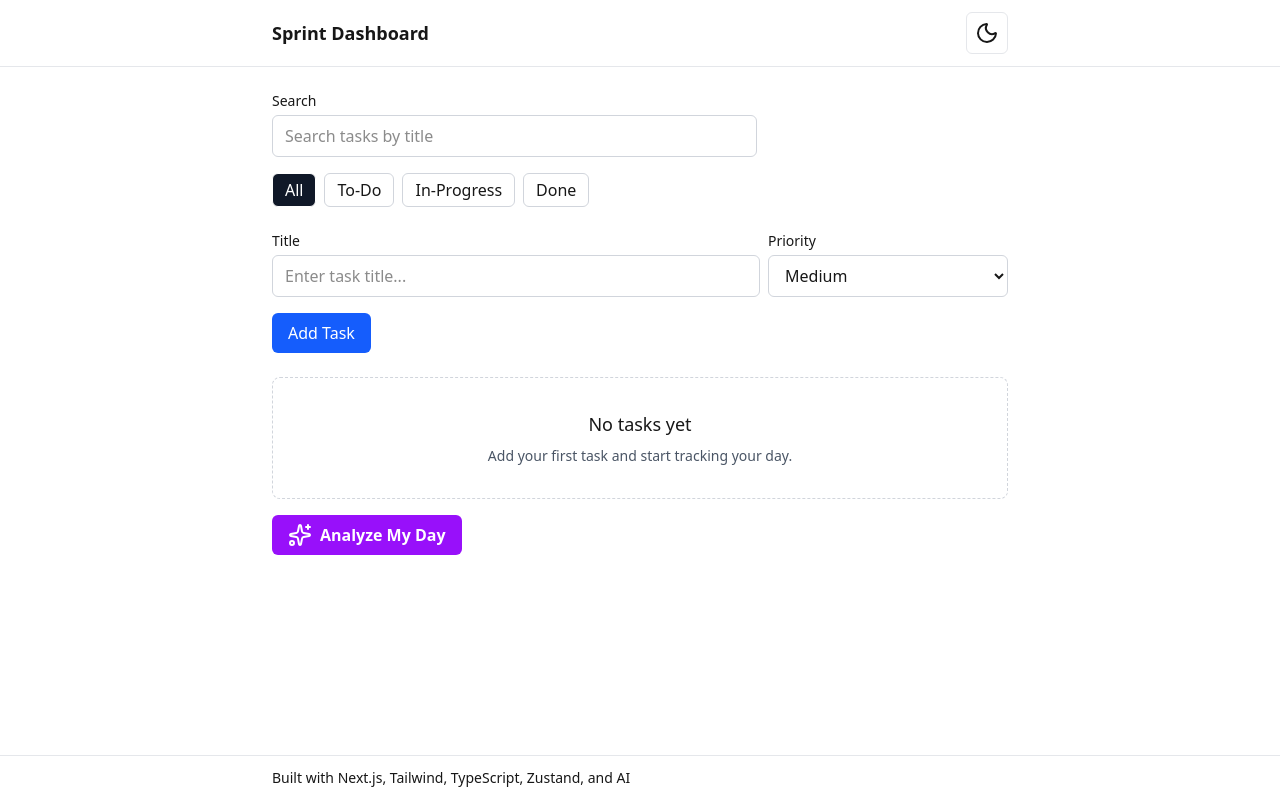
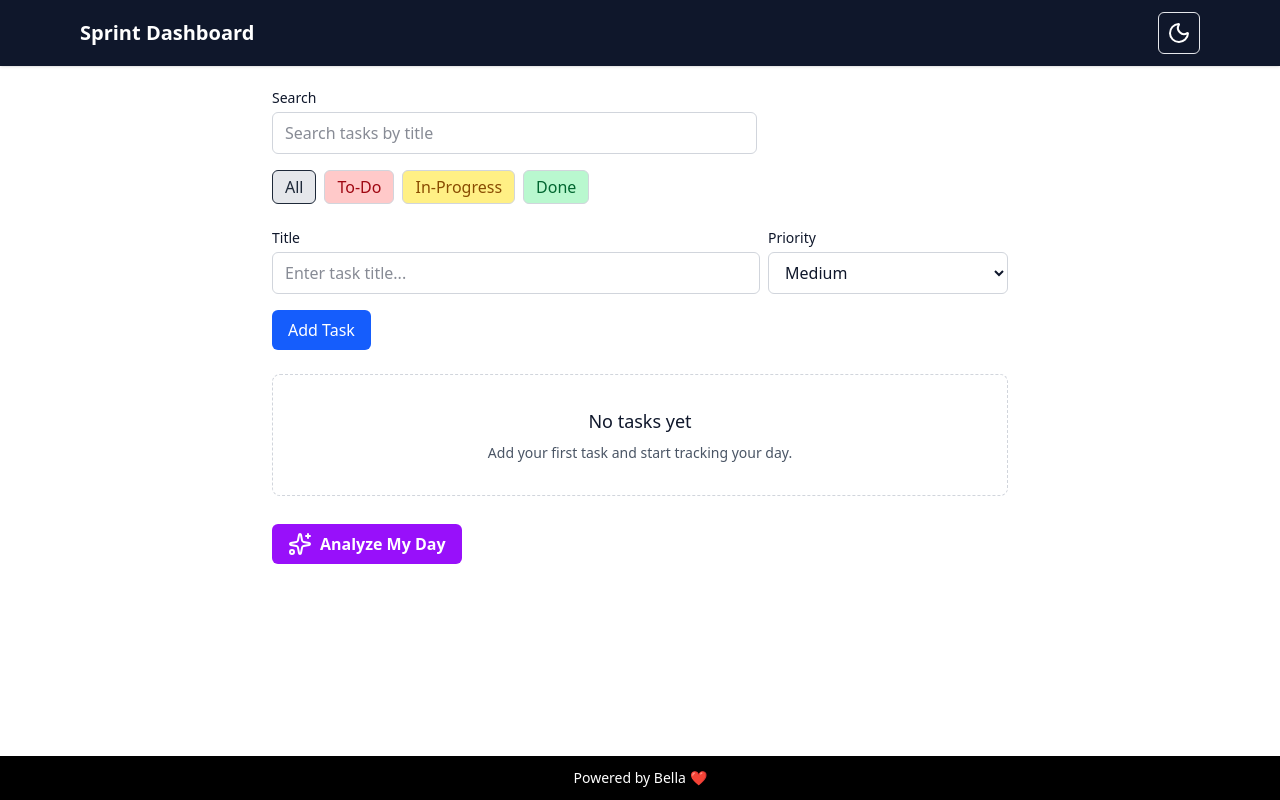
Before and after one commit to BellaZubby/todo-frontend-app, a Next.js app: page / in a window 1280 px wide. Built offline with nearby package versions, Linux system fonts and the light colour scheme.

Commit message:
style: update UI with color-coded filters, fixed black footer, and sticky header

```diff
--- a/app/components/AnalyzeButton.tsx
+++ b/app/components/AnalyzeButton.tsx
@@ -63,7 +63,7 @@ const AnalyzeButton = ({ tasks }: AnalyzeButtonProp) => {
       <button
         onClick={analyze}
         disabled={loading || !!result}
-        className={`inline-flex items-center gap-2 rounded-md text-white font-semibold px-4 py-2 ${loading || result ? "bg-purple-400 text-white cursor-not-allowed": "bg-purple-600 text-white hover:bg-purple-700"} `}
+        className={`inline-flex items-center gap-2 rounded-md text-white font-semibold px-4 py-2 ${loading || result ? "bg-purple-400 text-white cursor-not-allowed": "bg-purple-600 text-white hover:bg-purple-700 cursor-pointer"} `}
       >
         <Sparkles aria-hidden /> {loading ? "Analyzing" : "Analyze My Day"}
       </button>
--- a/app/components/Filters.tsx
+++ b/app/components/Filters.tsx
@@ -14,19 +14,38 @@ const Filters = () => {
     "In-Progress",
     "Done",
   ];
+
+  // Map each status to a color scheme
+  const colors: Record<Status | "All", string> = {
+    All: "bg-gray-200 text-gray-800",
+    "To-Do": "bg-red-200 text-red-800",
+    "In-Progress": "bg-yellow-200 text-yellow-800",
+    Done: "bg-green-200 text-green-800",
+  };
+
+  const activeBorders: Record<Status | "All", string> = {
+    All: "border-gray-500",
+    "To-Do": "border-red-600",
+    "In-Progress": "border-yellow-600",
+    Done: "border-green-600",
+  };
+
   return (
     <div role="group" aria-label="Filter by status" className="flex gap-2">
-      {statuses.map((s) => (
+      {statuses.map((s) => {
+        const isActive = statusFilter === s;
+        return (
           <button
             key={s}
             onClick={() => setStatusFilter(s)}
-          className={`px-3 py-1 rounded-md border ${
-            statusFilter === s ? "bg-gray-900 text-white" : "border-gray-300"
-          }`}
+            className={`px-3 py-1 rounded-md border transition-colors ${
+              colors[s]
+            } ${isActive ? activeBorders[s] + "border-2" : "border-gray-300"}`}
           >
             {s}
           </button>
-      ))}
+        );
+      })}
     </div>
   );
 };
--- a/app/components/TaskItem.tsx
+++ b/app/components/TaskItem.tsx
@@ -20,16 +20,18 @@ const TaskItem = ({ task }: TaskItemProp) => {
   const setPriority = (priority: Priority) => updateTask({ ...task, priority });
 
   return (
-    <li className="py-3 flex items-start justify-between gap-4">
-      <div className="flex-1">
-        <p className="font-medium">{task.title}</p>
-        <div className="mt-2 flex flex-wrap gap-2 items-center">
+    // <li className="py-3 flex items-start justify-between gap-4">
+    <li className="pb-2">
+      <p className="font-medium">{task.title}</p>
+      {/* button and the entries */}
+      <div className="flex items-center justify-between gap-1">
+        <div className="mt-2 flex gap-2 items-center">
           <label className="text-sm">Status: </label>
           <select
             aria-label={`Status for ${task.title}`}
             value={task.status}
             onChange={(e) => setStatus(e.target.value as Status)}
-            className="rounded-md border border-gray-300 px-2 py-1 text-sm bg-background"
+            className="rounded-md border border-gray-300 px-1 py-1 text-sm bg-background"
           >
             <option>To-Do</option>
             <option>In-Progress</option>
@@ -41,20 +43,18 @@ const TaskItem = ({ task }: TaskItemProp) => {
             aria-label={`Priority for ${task.title}`}
             value={task.priority}
             onChange={(e) => setPriority(e.target.value as Priority)}
-            className="rounded-md border border-gray-300 px-2 py-1 text-sm bg-background"
+            className="rounded-md border border-gray-300 px-1 py-1 text-sm bg-background"
           >
             <option>Low</option>
             <option>Medium</option>
             <option>High</option>
           </select>
         </div>
-      </div>
-
-      <div>
+        {/* delete button */}
         <button
           aria-label={`Delete ${task.title}`}
           onClick={() => deleteTask(task.id)}
-          className="p-2 rounded-md border border-red-300 text-red-700 hover:bg-red-50"
+          className=" text-red-700 cursor-pointer"
         >
           <Trash2 aria-hidden />
         </button>
--- a/app/globals.css
+++ b/app/globals.css
@@ -17,7 +17,8 @@
 /* System dark mode fallback */
 @media (prefers-color-scheme: dark) {
   :root {
-    --background: #0a0a0a;
+    /* --background: #0a0a0a; */
+     --background: #0f172b;
     --foreground: #ededed;
   }
 }
@@ -25,11 +26,11 @@
 /* Manual theme override */
 html[data-theme="light"] {
   --background: #ffffff;
-  --foreground: #171717;
+  --foreground: #0f172b;
 }
 
 html[data-theme="dark"] {
-  --background: #0a0a0a;
+  --background: #0f172b;
   --foreground: #ededed;
 }
 
--- a/app/layout.tsx
+++ b/app/layout.tsx
@@ -31,22 +31,23 @@ export default function RootLayout({
 
         <div className="min-h-screen flex flex-col">
            {/* HEADER */}
-          <header className="border-b border-gray-200">
-            <div className="max-w-3xl mx-auto px-4 py-3 flex items-center justify-between">
-              <h1 className="text-lg font-semibold">Sprint Dashboard</h1>
+          {/* <header className="border-b border-gray-200"> */}
+          <header className="bg-slate-900 text-white fixed top-0 left-0 w-full shadow z-50">
+            <div className="max-w-6xl mx-auto px-4 py-3 flex items-center justify-between">
+              <h1 className="text-xl font-semibold">Sprint Dashboard</h1>
               <ThemeToggle/>
             </div>
           </header>
 
           {/* MAIN CONTENT */}
-          <main className="flex-1">
+          <main className="flex-1 pt-16">
             <div className="max-w-3xl mx-auto px-4 py-6">{children}</div>
           </main>
 
           {/* FOOTER */}
-          <footer className="border-t border-gray-200">
-            <div className="max-w-3xl mx-auto px-4 py-3 text-sm">
-              Built with Next.js, Tailwind, TypeScript, Zustand, and AI
+          <footer className="bg-black text-white text-center">
+            <div className="px-4 py-3 text-sm">
+              Powered by Bella ❤️
             </div>
           </footer>
         </div>
--- a/app/page.tsx
+++ b/app/page.tsx
@@ -56,9 +56,7 @@ const Home = () => {
       <div className="mt-6">
         {filtered.length === 0 ? <EmptyState /> : <TaskList tasks={filtered} />}
       </div>
-
-       {/* <div className="sm:col-span-1 flex sm:justify-end mt-4"> */}
-       <div className="mt-4">
+       <div className="mt-7">
           {/* Analyse button for AI */}
           <AnalyzeButton tasks={tasks}/>
         </div>
```
Lines whose indentation alone changed are shown as unchanged.
